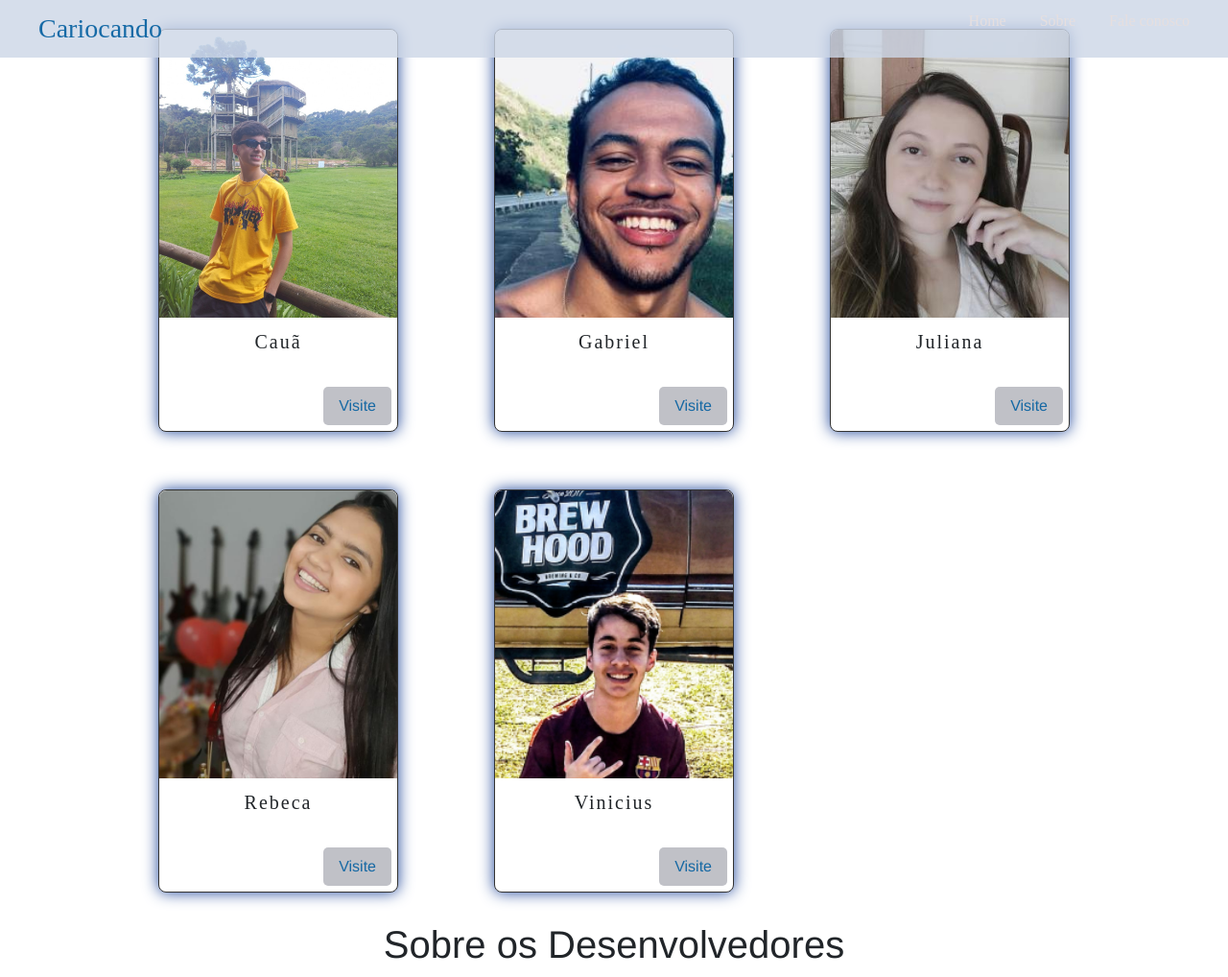
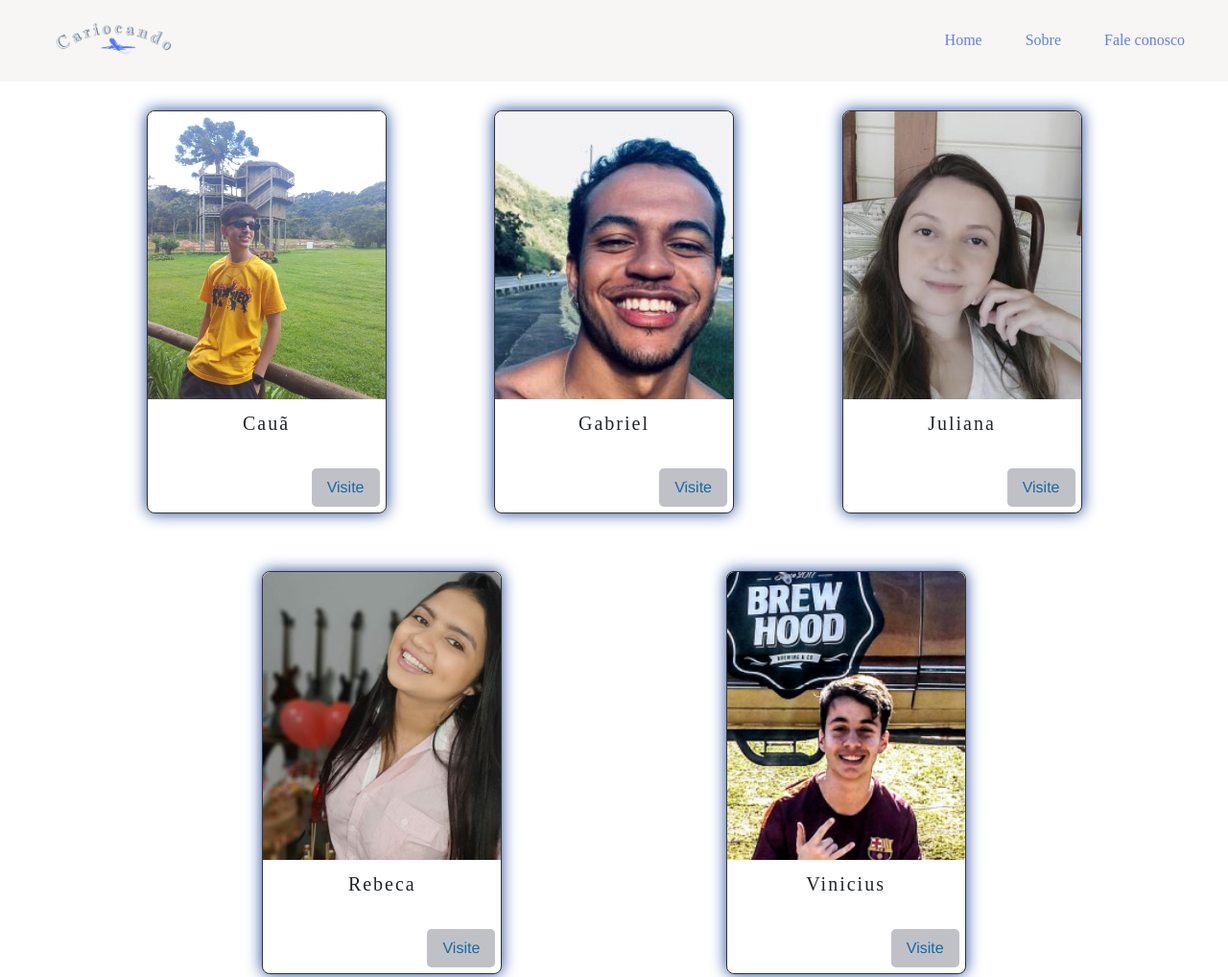
Before and after one commit to RebecaRibeiro99/trabalho-front-grupo7, a plain HTML site: page sobre.html in a window 1280 px wide. Shown: the top 1018 px of the page at 96% size. Drawn offline with nearby package versions, Linux system fonts and the light colour scheme; a script that the page names is missing.

Commit message:
atualizando o sobre3

```diff
--- a/assets/css/header.css
+++ b/assets/css/header.css
@@ -1,25 +1,33 @@
 header {
-  background-color: #cdd7e7cf;
+  background-color: #f4f3ef;
   padding: 10px 40px;
   display: flex;
   flex-direction: column;
   justify-content: center;
   align-items: center;
-}
-header {
-  position: fixed;
+  position: sticky;
   width: 100%;
   top: 0;
   z-index: 10;
+  opacity: 0.7;
 }
 header a {
-  color: rgb(230, 223, 223);
+  color: #1b49ed;
   text-decoration: none;
   transition: 0.25s;
   font-family: "Blood";
+  padding: 5px;
+  border-radius: 5px;
 }
 header a:hover {
-  color: rgba(8, 97, 161, 0.924);
+  color: #f4f3ef;
+  background-color: #1b49ed;
+}
+.logo:hover{
+  background-color: inherit;
+}
+header img {
+  width: 150px;
 }
 .titulo {
   color: rgba(8, 97, 161, 0.924);
@@ -30,6 +38,7 @@ header a:hover {
 .navegacao {
   display: flex;
   gap: 35px;
+  margin: 0;
 }
 .navegacao li {
   color: rgba(8, 97, 161, 0.924);
--- a/assets/css/sobre-style.css
+++ b/assets/css/sobre-style.css
@@ -3,7 +3,7 @@
   border: 0;
   padding: 0;
   box-sizing: border-box;
-  font-family: 'Franklin Gothic Medium', 'Arial Narrow', Arial, sans-serif;
+  font-family: "Franklin Gothic Medium", "Arial Narrow", Arial, sans-serif;
 }
 .container-cards {
   display: grid;
@@ -13,6 +13,10 @@
       justify-content: space-around;
       align-items: center;
       flex-wrap: wrap; */
+}
+.alinhamento {
+  display: flex;
+  justify-content: center;
 }
 .card {
   border: 1px solid #333;
@@ -59,13 +63,12 @@
   margin-left: 40px;
   margin-right: 40px;
 }
-.container-sobre p{
+.container-sobre p {
   text-align: left;
   margin-left: 40px;
   margin-right: 40px;
-
 }
-#sobre h1{
+#sobre h1 {
   text-align: center;
 }
 @media screen and (min-width: 500px) {
@@ -74,11 +77,16 @@ margin-right: 40px;
   }
 }
 @media screen and (min-width: 992px) {
+  .alinhamento{
+    margin: 0 auto;
+    max-width: 1000px;
+  }
   .container-cards {
-    grid-template-columns: 1fr 1fr 1fr;
+    display: flex;
+    flex-wrap: wrap;
+    justify-content: space-evenly;
   }
   .card {
     margin: 30px 0;
   }
-
 }
--- a/sobre.html
+++ b/sobre.html
@@ -38,16 +38,20 @@
   </head>
   <body>
     <header>
-      <h1 class="titulo">Cariocando</h1>
+      <a class="logo" href="index.html">
+        <img
+        src="./assets/imagens/logo.png"
+        alt=""/>
+      </a>
       <nav>
         <ul class="navegacao">
           <li><a href="index.html">Home</a></li>
           <li><a href="sobre.html">Sobre</a></li>
-          <li><a href="#fale conosco">Fale conosco</a></li>
+          <li><a href="contato.html">Fale conosco</a></li>
         </ul>
       </nav>
     </header>
-    <div style="display: flex; justify-content: center">
+    <div class ="alinhamento" >
       <div class="container-cards">
         <div class="card">
           <img src="./assets/imagens/criadores/caua.jpg" alt="cristo" />
```
Also changed, not shown: contato.html (+5 -1 lines), index.html (+5 -1 lines), assets/imagens/logo.png (added). Lines whose indentation alone changed are shown as unchanged.
